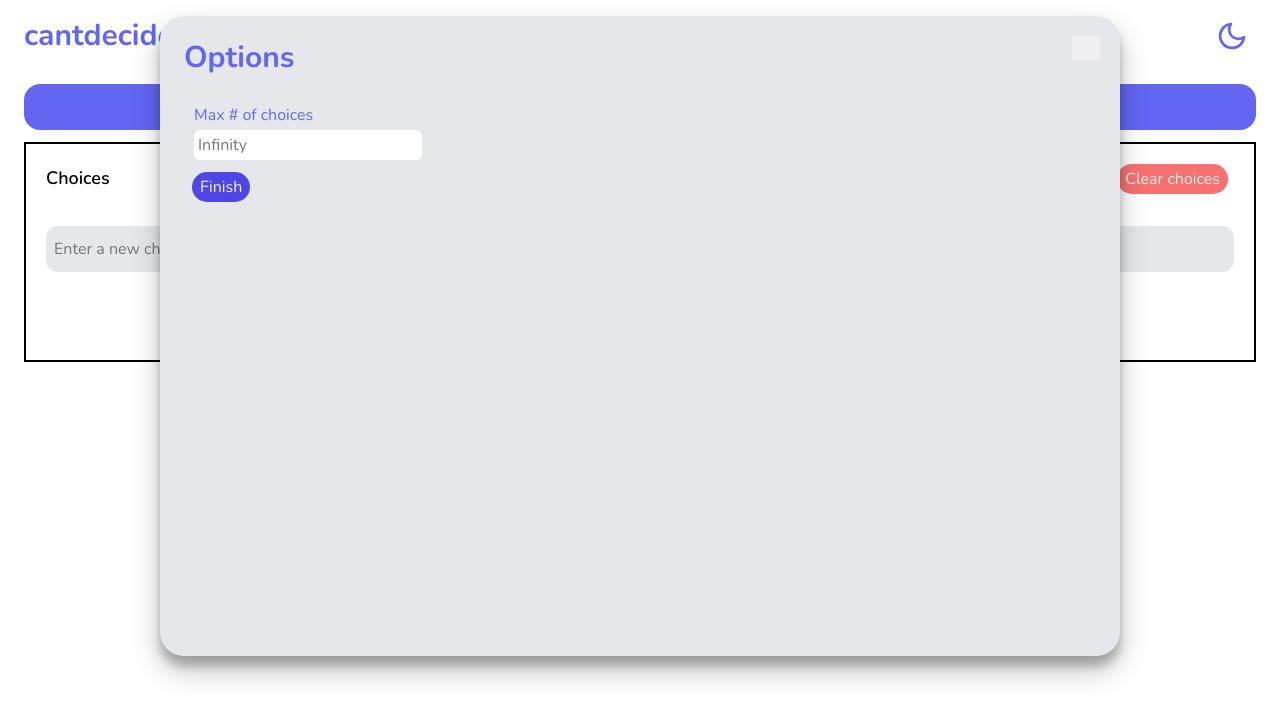
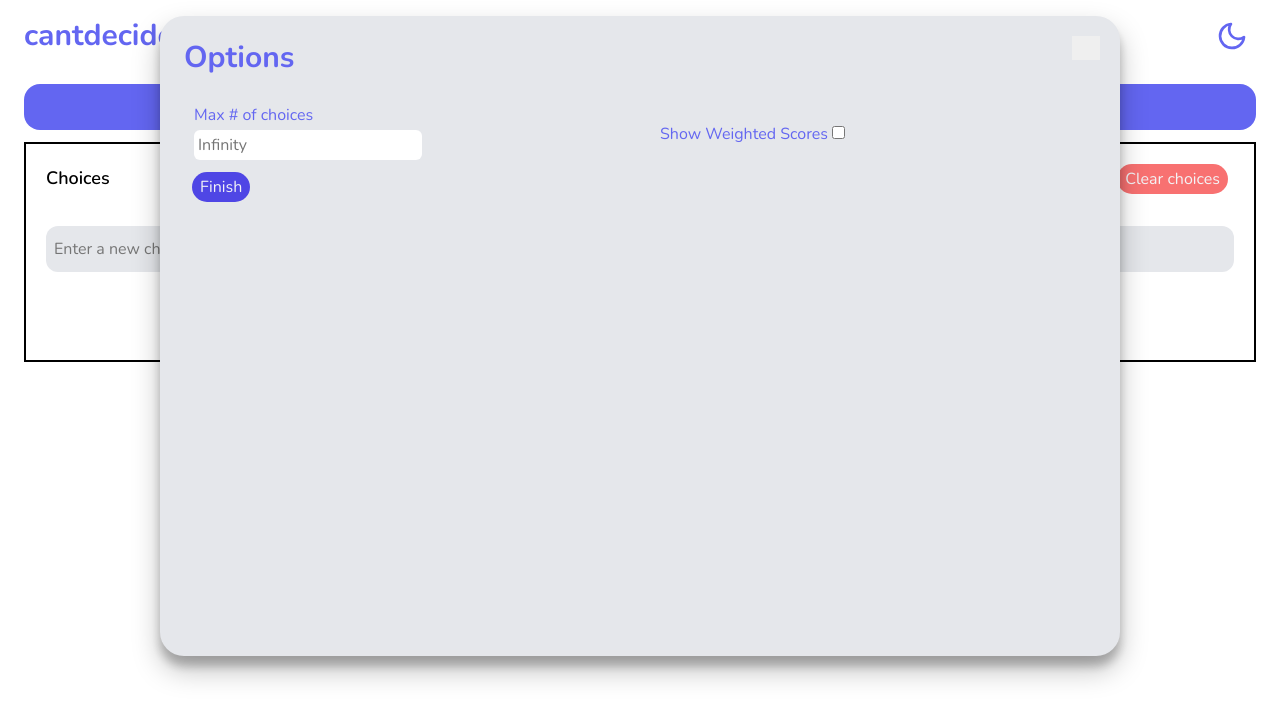
Before and after one commit to maybemaby/CantDecide, a React (Create React App) app: page / in a window 1280 px wide. Both pictures are taken after a click on the button "Options". Shown: the top 720 px of the page. Built offline with nearby package versions, Linux system fonts and the light colour scheme; some icons are missing.

Commit message:
showWeighted option basic functionality

```diff
--- a/src/components/ChoiceCard.tsx
+++ b/src/components/ChoiceCard.tsx
@@ -11,6 +11,7 @@ interface ChoiceCardProps {
   toggleChoose: (chosen: IChoice) => void;
   setScore: UseChoicesReturn["setScore"];
   removeChoice: (choice: IChoice) => void;
+  showWeighted: boolean;
 }
 
 export const ChoiceCard = ({
@@ -18,6 +19,7 @@ export const ChoiceCard = ({
   toggleChoose,
   setScore,
   removeChoice,
+  showWeighted,
 }: ChoiceCardProps): JSX.Element => {
   const handleChoose = (): void => {
     toggleChoose(choice);
@@ -48,6 +50,7 @@ export const ChoiceCard = ({
                 choice={choice}
                 factor={factor}
                 setScore={setScore}
+                showWeighted={showWeighted}
               />
             </li>
           );
--- a/src/components/ChoiceList.tsx
+++ b/src/components/ChoiceList.tsx
@@ -14,6 +14,7 @@ interface ChoiceListProps {
 
 export const ChoiceList = ({ factors }: ChoiceListProps): JSX.Element => {
   const [error, setError] = useState<string>("");
+  const [showWeightedScores, setShowWeightedScores] = useState<boolean>(false);
   const [showOptions, setShowOptions] = useState<boolean>(false);
   const { value, saveToStorage } = useLocalStorage<IChoice>("choices");
   const {
@@ -77,7 +78,15 @@ export const ChoiceList = ({ factors }: ChoiceListProps): JSX.Element => {
     <section id="choices" className={styles.Container}>
       <Modal<OptionsProps>
         BaseComponent={Options}
-        baseComponentProps={{ choiceRestrictions: restrictions, choices: choices, handleModalState: handleOptionsToggle }}
+        baseComponentProps={{
+          choiceRestrictions: restrictions,
+          choices: choices,
+          handleModalState: handleOptionsToggle,
+          showWeighted: {
+            state: showWeightedScores,
+            set: setShowWeightedScores,
+          },
+        }}
         handleModalState={handleOptionsToggle}
         modalState={showOptions}
       />
@@ -108,6 +117,7 @@ export const ChoiceList = ({ factors }: ChoiceListProps): JSX.Element => {
                 toggleChoose={toggleChoose}
                 setScore={setScore}
                 removeChoice={removeChoice}
+                showWeighted={showWeightedScores}
               />
             );
           })}
--- a/src/components/FactorScoreInput.tsx
+++ b/src/components/FactorScoreInput.tsx
@@ -9,10 +9,12 @@ export const FactorScoreInput = ({
   factor,
   choice,
   setScore,
+  showWeighted,
 }: {
   factor: IScoredFactor;
   choice: IChoice;
   setScore: UseChoicesReturn["setScore"];
+  showWeighted: boolean;
 }) => {
   const [error, setError] = useState<string>("");
 
@@ -59,6 +61,7 @@ export const FactorScoreInput = ({
   if (factor.score) {
     return (
       <>
+        <span>
           <input
             type="number"
             name={choice.title}
@@ -67,6 +70,8 @@ export const FactorScoreInput = ({
             onBlur={handleBlur}
             onChange={debouncedChangeHandler}
           />
+          {showWeighted && <p>Weighted Score: {factor.trueScore}</p>}
+        </span>
         {error && (
           <p className={styles.Error}>Score must be between 0 and 10</p>
         )}
--- a/src/components/Options.tsx
+++ b/src/components/Options.tsx
@@ -1,4 +1,4 @@
-import React from "react";
+import React, { SetStateAction } from "react";
 import { SubmitHandler, useForm } from "react-hook-form";
 import { UseChoicesReturn } from "../hooks/useChoices";
 import { IChoice } from "../models/IChoice";
@@ -8,28 +8,43 @@ export interface OptionsProps {
   choiceRestrictions: UseChoicesReturn["restrictions"];
   choices: IChoice[];
   handleModalState: () => void;
+  showWeighted: {
+    state: boolean;
+    set: React.Dispatch<SetStateAction<boolean>>;
+  };
 }
 
 interface OptionsFormData {
   maxChoices?: number;
+  showWeighted: boolean;
 }
 
 export const Options = ({
   choiceRestrictions,
   choices,
   handleModalState,
+  showWeighted,
 }: OptionsProps) => {
   const {
     register,
     handleSubmit,
     formState: { errors },
-  } = useForm<OptionsFormData>();
+  } = useForm<OptionsFormData>({
+    defaultValues: {
+      maxChoices: choiceRestrictions.max,
+      showWeighted: showWeighted.state,
+    },
+  });
 
   const onSubmit: SubmitHandler<OptionsFormData> = (
     data: OptionsFormData,
-    e?: React.BaseSyntheticEvent<object, HTMLFormElement, HTMLFormElement>
+    _e?: React.BaseSyntheticEvent<object, HTMLFormElement, HTMLFormElement>
   ): void => {
-    if (data.maxChoices) choiceRestrictions.setMax(data.maxChoices);
+    console.log(data);
+    if (data.maxChoices) {
+      choiceRestrictions.setMax(data.maxChoices);
+    }
+    showWeighted.set(data.showWeighted);
     handleModalState();
   };
 
@@ -57,6 +72,10 @@ export const Options = ({
                 ? "Minimum of 2 choices"
                 : "Already reached limit")}
           </div>
+          <div>
+            <label htmlFor="showWeighted">Show Weighted Scores</label>
+            <input type="checkbox" {...register("showWeighted")} />
+          </div>
         </div>
         <button
           type="submit"
--- a/src/styles/factorsmodal.module.css
+++ b/src/styles/factorsmodal.module.css
@@ -26,6 +26,7 @@
   display: flex;
   flex-direction: row;
   flex-wrap: wrap;
+  align-items: center;
 }
 
 .FormField {
```
Lines whose indentation alone changed are shown as unchanged.
